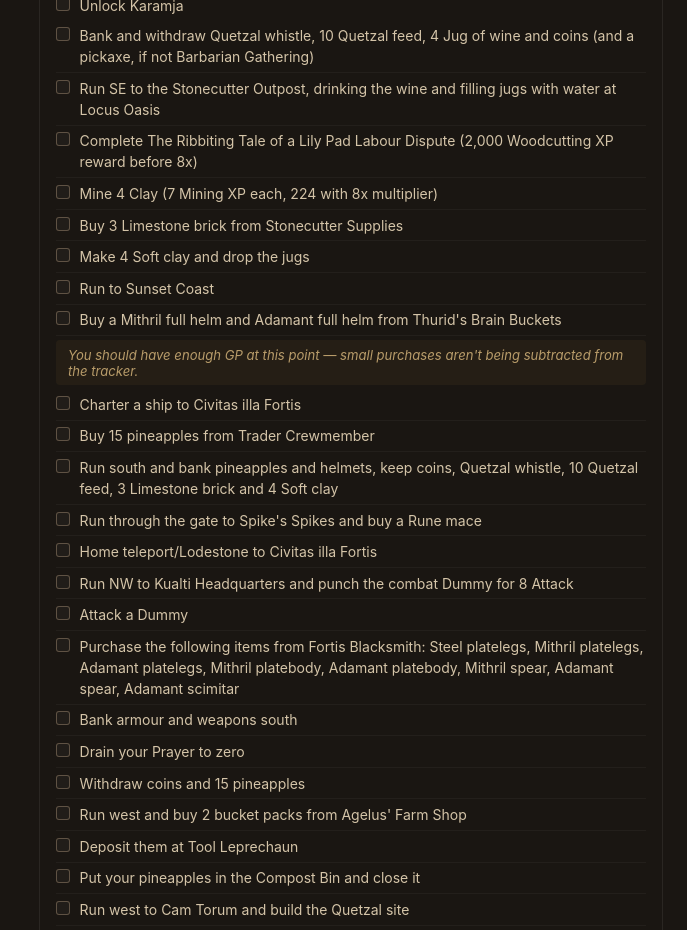
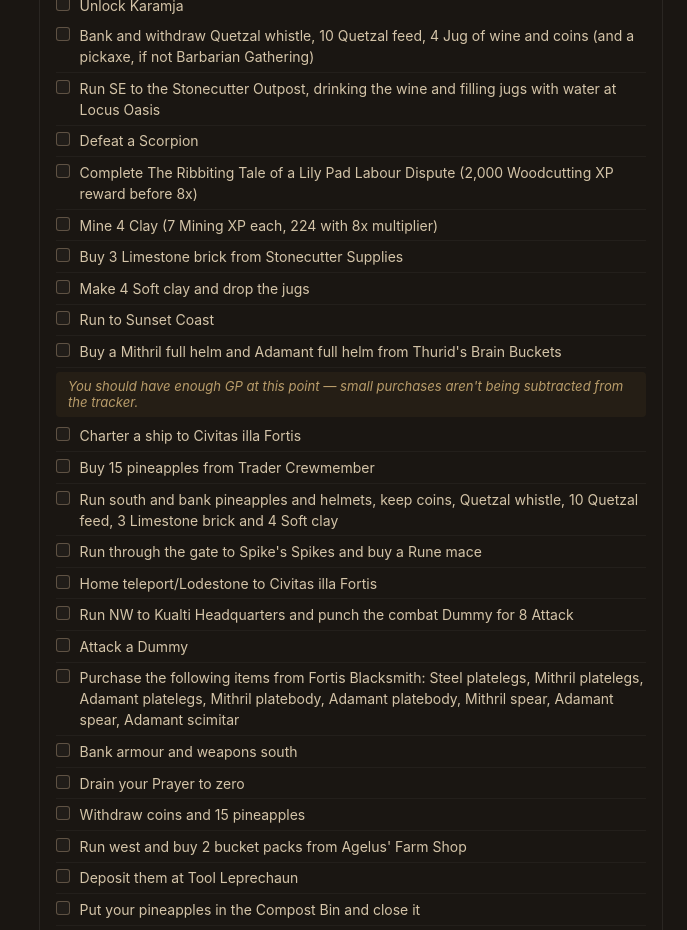
Before and after one commit to arthurCollard/Leagues_6_Planner, a React (Create React App) app: page /#/guide in a window 1280 px wide. Shown: the part 10540-11470 px from the top of the page, without its empty margins (593-1280 px from the left). Built offline with nearby package versions, Linux system fonts and the light colour scheme.

Commit message:
update guide

```diff
--- a/src/pages/GuidePage.jsx
+++ b/src/pages/GuidePage.jsx
@@ -1151,6 +1151,7 @@ export default function GuidePage() {
             <CheckList id="t3-gear" checked={guideChecked} onToggle={handleToggle} items={[
               'Bank and withdraw Quetzal whistle, 10 Quetzal feed, 4 Jug of wine and coins (and a pickaxe, if not Barbarian Gathering)',
               'Run SE to the Stonecutter Outpost, drinking the wine and filling jugs with water at Locus Oasis',
+              { text: 'Defeat a Scorpion', tasks: ['Defeat a scorpion'] },
               { text: 'Complete The Ribbiting Tale of a Lily Pad Labour Dispute (2,000 Woodcutting XP reward before 8x)', xp: { woodcutting: 16000 }, tasks: ['Complete a Ribbiting Tale'] },
               { text: 'Mine 4 Clay (7 Mining XP each, 224 with 8x multiplier)', xp: { mining: 224 }, tasks: ['Mine some Clay'] },
               { text: 'Buy 3 Limestone brick from Stonecutter Supplies', gold: -78 },
```
